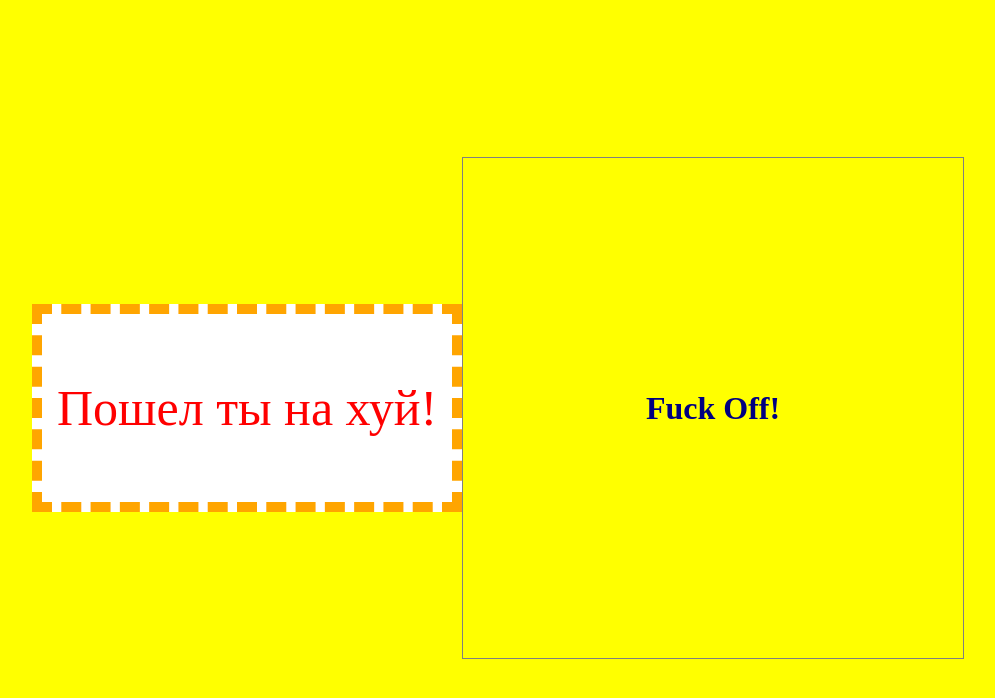
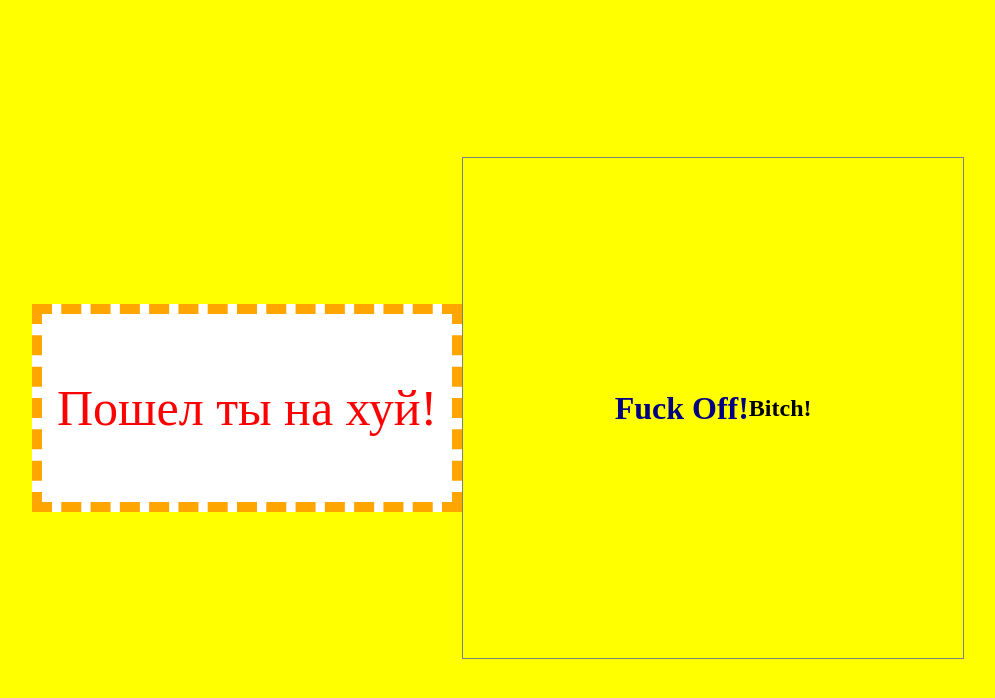
Before and after one commit to anatoliy-nik/test, a plain HTML site: page index.html in a window 1280 px wide. Shown: the whole page, without its empty margins (142-1137 px from the left). Drawn offline with Linux system fonts and the light colour scheme.

Commit message:
добавил Ссука

```diff
--- a/index.html
+++ b/index.html
@@ -14,6 +14,7 @@
     </header>
     <div class="wrapper">
         <h1>Fuck Off!</h1>
+        <h2>Bitch!</h2>
     </div>
 </body>
 </html>
```
